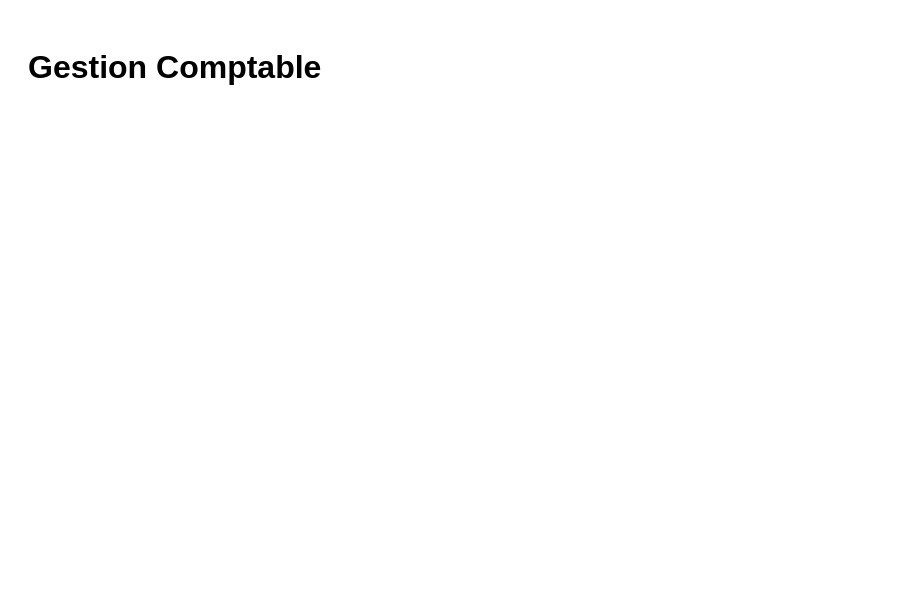
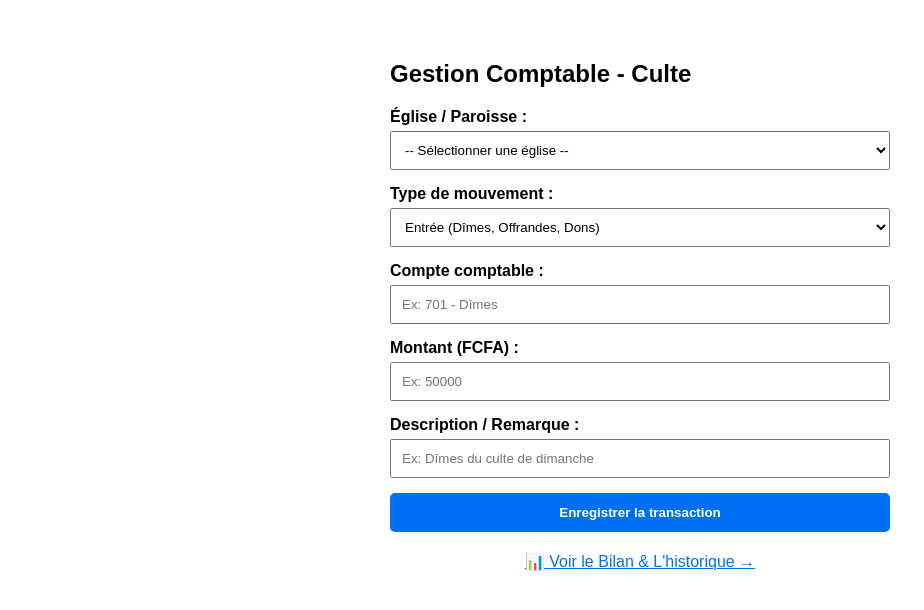
Before and after one commit to claudeYabre/Compta-EA-R-gion-2, a Next.js app: page / in a window 1280 px wide. Shown: the top 610 px of the page, without its empty margins (0-924 px from the left). Built offline with nearby package versions, Linux system fonts and the light colour scheme; no server answers; sample sign-in values are in the browser's storage.

Commit message:
Update index.js

```diff
--- a/pages/index.js
+++ b/pages/index.js
@@ -9,22 +9,122 @@ const supabase = createClient(
 
 export default function Home() {
   const router = useRouter();
+  const [loading, setLoading] = useState(true);
 
-  // Vérification de la connexion au chargement
+  // Formulaire state
+  const [church, setChurch] = useState('');
+  const [transactionType, setTransactionType] = useState('INCOME');
+  const [accountNumber, setAccountNumber] = useState('');
+  const [amount, setAmount] = useState('');
+  const [description, setDescription] = useState('');
+  const [message, setMessage] = useState('');
+
   useEffect(() => {
     const auth = localStorage.getItem('isAuthenticated');
     if (!auth) {
       router.push('/login');
+    } else {
+      setLoading(false);
     }
-  }, []);
+  }, [router]);
 
-  // Le reste de votre code de saisie (formulaire) continue ici
-  // (Assurez-vous de garder vos fonctions handleInsert, etc. si elles y étaient)
+  const handleSubmit = async (e) => {
+    e.preventDefault();
+    setMessage('Enregistrement en cours...');
+
+    const { error } = await supabase.from('financial_transactions').insert([
+      {
+        church_id: church || null,
+        transaction_type: transactionType,
+        account_number: accountNumber,
+        amount: parseFloat(amount),
+        description: description,
+      },
+    ]);
+
+    if (error) {
+      setMessage('❌ Erreur lors de l\'enregistrement : ' + error.message);
+    } else {
+      setMessage('✅ Transaction enregistrée avec succès !');
+      setAmount('');
+      setDescription('');
+      setAccountNumber('');
+    }
+  };
+
+  if (loading) return <p style={{ padding: '20px' }}>Vérification des accès...</p>;
 
   return (
-    <div style={{ padding: '20px', fontFamily: 'sans-serif' }}>
-       <h1>Gestion Comptable</h1>
-       {/* Votre formulaire de saisie reste ici */}
+    <div style={{ maxWidth: '500px', margin: '20px auto', padding: '20px', fontFamily: 'sans-serif' }}>
+      <h2>Gestion Comptable - Culte</h2>
+
+      {message && (
+        <p style={{ padding: '10px', borderRadius: '5px', backgroundColor: message.startsWith('✅') ? '#d4edda' : '#f8d7da', color: message.startsWith('✅') ? '#155724' : '#721c24' }}>
+          {message}
+        </p>
+      )}
+
+      <form onSubmit={handleSubmit}>
+        <div style={{ marginBottom: '15px' }}>
+          <label><b>Église / Paroisse :</b></label>
+          <select value={church} onChange={(e) => setChurch(e.target.value)} style={{ width: '100%', padding: '10px', marginTop: '5px' }}>
+            <option value="">-- Sélectionner une église --</option>
+            <option value="Paroisse 1">Paroisse 1</option>
+            <option value="Paroisse 2">Paroisse 2</option>
+          </select>
+        </div>
+
+        <div style={{ marginBottom: '15px' }}>
+          <label><b>Type de mouvement :</b></label>
+          <select value={transactionType} onChange={(e) => setTransactionType(e.target.value)} style={{ width: '100%', padding: '10px', marginTop: '5px' }}>
+            <option value="INCOME">Entrée (Dîmes, Offrandes, Dons)</option>
+            <option value="EXPENSE">Sortie (Dépense, Charge)</option>
+          </select>
+        </div>
+
+        <div style={{ marginBottom: '15px' }}>
+          <label><b>Compte comptable :</b></label>
+          <input
+            type="text"
+            placeholder="Ex: 701 - Dîmes"
+            value={accountNumber}
+            onChange={(e) => setAccountNumber(e.target.value)}
+            style={{ width: '100%', padding: '10px', marginTop: '5px', boxSizing: 'border-box' }}
+            required
+          />
+        </div>
+
+        <div style={{ marginBottom: '15px' }}>
+          <label><b>Montant (FCFA) :</b></label>
+          <input
+            type="number"
+            placeholder="Ex: 50000"
+            value={amount}
+            onChange={(e) => setAmount(e.target.value)}
+            style={{ width: '100%', padding: '10px', marginTop: '5px', boxSizing: 'border-box' }}
+            required
+          />
+        </div>
+
+        <div style={{ marginBottom: '15px' }}>
+          <label><b>Description / Remarque :</b></label>
+          <input
+            type="text"
+            placeholder="Ex: Dîmes du culte de dimanche"
+            value={description}
+            onChange={(e) => setDescription(e.target.value)}
+            style={{ width: '100%', padding: '10px', marginTop: '5px', boxSizing: 'border-box' }}
+          />
+        </div>
+
+        <button type="submit" style={{ width: '100%', padding: '12px', backgroundColor: '#0070f3', color: 'white', border: 'none', borderRadius: '5px', fontWeight: 'bold', cursor: 'pointer' }}>
+          Enregistrer la transaction
+        </button>
+      </form>
+
+      <div style={{ marginTop: '20px', textAlign: 'center' }}>
+        <a href="/bilan" style={{ color: '#0070f3' }}>📊 Voir le Bilan & L'historique →</a>
+      </div>
     </div>
   );
 }
```
